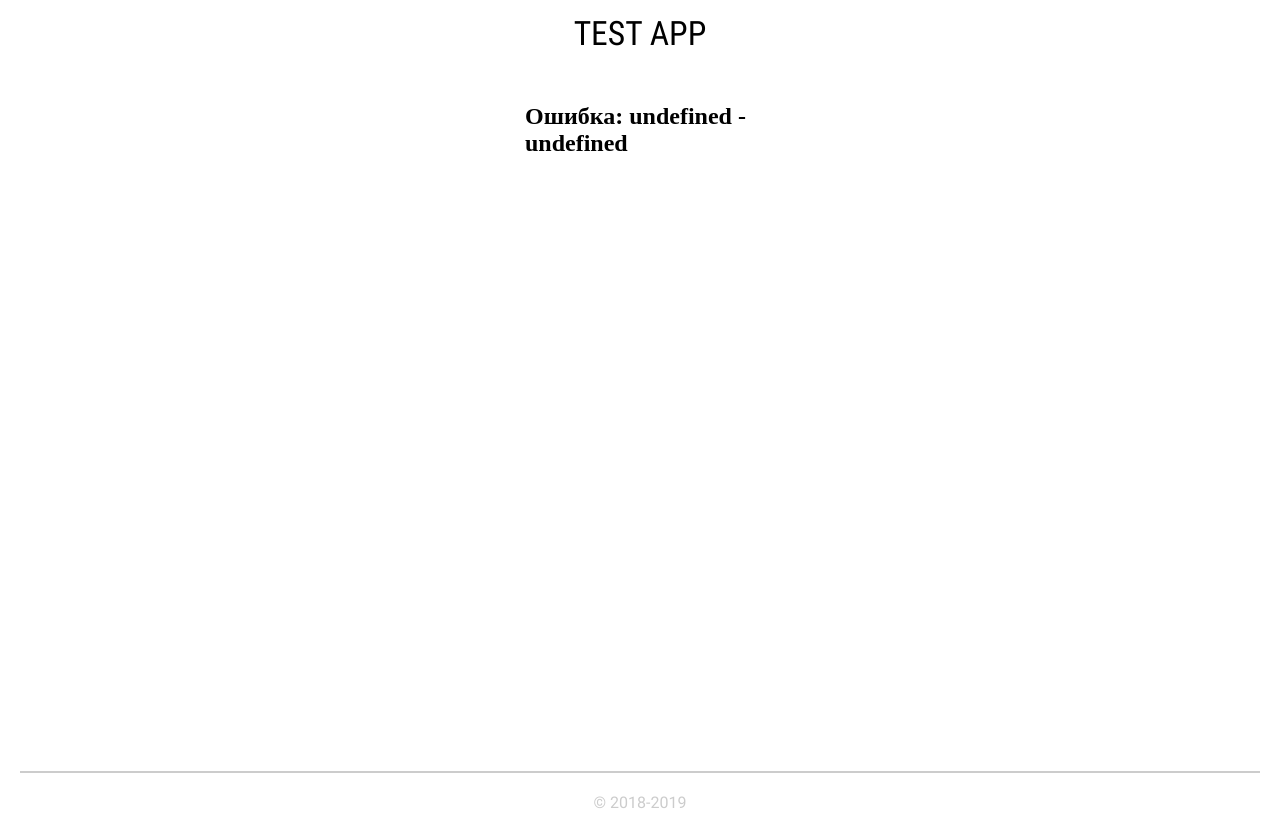
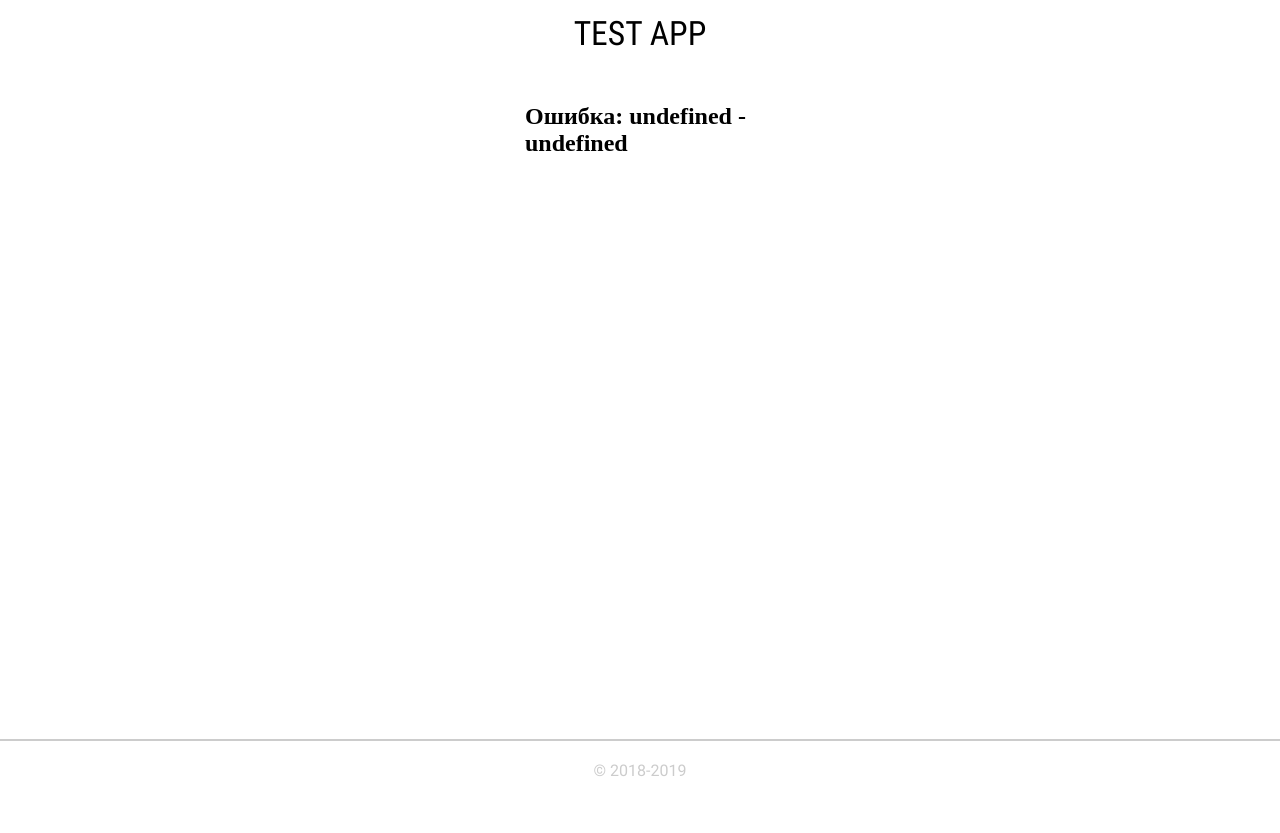
Before and after one commit to nik-di/Avito.SafeDeal.Test, a website built with webpack: page src/index.html in a window 1280 px wide. After the commit the page ends 800 px from the top, so only its background shows below. Built offline with nearby package versions, Linux system fonts and the light colour scheme; no server answers.

Commit message:
Fixes: 1. Css of page; 2. Deploy script in package.json

```diff
--- a/package.json
+++ b/package.json
@@ -1,12 +1,12 @@
 {
   "name": "avito.safedeal.test",
-  "version": "0.2.2",
+  "version": "0.2.3",
   "description": "Test task for a vacancy",
   "main": "index.js",
   "scripts": {
     "build": "rimraf dist && webpack --mode production",
     "start": "webpack-dev-server --mode development --open --watch --hot",
-    "deploy": "gh-pages -d dist"
+    "deploy": "npm run build && gh-pages -d dist"
   },
   "repository": {
     "type": "git",
--- a/src/blocks/footer/footer.css
+++ b/src/blocks/footer/footer.css
@@ -2,7 +2,7 @@
 @import url(./__border/footer__border.css);
 
 .footer {
-    width: calc(100% - 40px);
+    width: 100%;
     display: flex;
     flex-direction: column;
     align-items: center;
--- a/src/blocks/header/header.css
+++ b/src/blocks/header/header.css
@@ -5,5 +5,4 @@
     padding: 0;
     margin-block-start: 0;
     margin-block-end: 0;
-    flex-grow: 1;
 }
--- a/src/blocks/main-content/main-content.css
+++ b/src/blocks/main-content/main-content.css
@@ -3,5 +3,5 @@
 .main-content {
     width: calc(100% - 40px);
     margin-top: 30px;
-    flex-basis: 86vh;
+    flex-grow: 1;
 }
--- a/src/index.html
+++ b/src/index.html
@@ -9,7 +9,9 @@
     <link rel="stylesheet" href="<%=htmlWebpackPlugin.files.chunks.index.css%>">
 </head>
 
-<body class="page">
+<body>
+
+    <div class="page">
         <header class="header">
             <h1 class="header__title">Test App</h1>
         </header>
@@ -27,7 +29,8 @@
                         <form novalidate class="comment-form" name="comment-form" autocomplete="off">
                             <span class="error error_active"></span>
                             <input required class="comment-form__input" name="name" type="text" placeholder="Ваше имя">
-                        <input required class="comment-form__input" name="comment" type="text" placeholder="Ваш комментарий">
+                            <input required class="comment-form__input" name="comment" type="text"
+                                placeholder="Ваш комментарий">
                             <button name="submit" class="comment-form__submit-btn"></button>
                         </form>
                         <div class="comments-modal__comments-list">
@@ -42,6 +45,8 @@
             <div class="footer__border"></div>
             <div class="footer__copyright">&copy; 2018-2019</div>
         </footer>
+    </div>
+
     <script type="module" src="<%=htmlWebpackPlugin.files.chunks.index.entry%>"></script>
 </body>
 
--- a/src/js/index.js
+++ b/src/js/index.js
@@ -120,3 +120,9 @@ const commentFormHandler = (e) => {
 
 document.addEventListener('click', imagesContainerHandler);
 commentForm.addEventListener('submit', commentFormHandler)
+/** */
+
+{
+
+
+}
--- a/src/styles/index.css
+++ b/src/styles/index.css
@@ -8,13 +8,19 @@ html {
     font-size: 16px;
 }
 
+body {
+    width: 100%;
+    margin: 0;
+    padding: 0;
+}
+
 .page {
     width: 100%;
     background-color: #ffffff;
     display: flex;
     align-items: center;
     flex-direction: column;
-    flex-wrap: nowrap;
     margin: 0;
     padding: 0;
+    min-height: 100vh;
 }
```
Also changed, not shown: README.md, 1 other file. Lines whose indentation alone changed are shown as unchanged.
